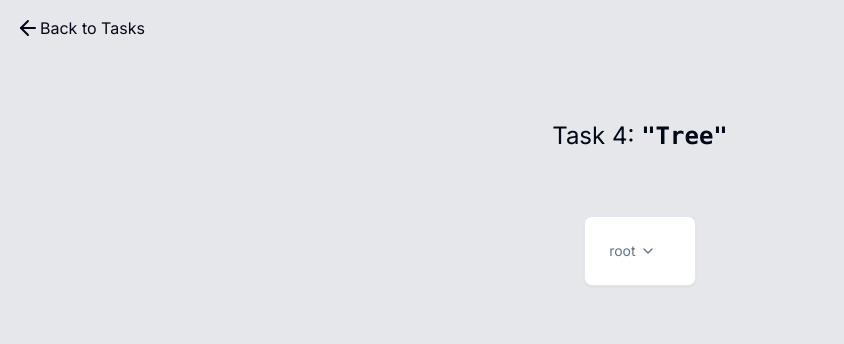
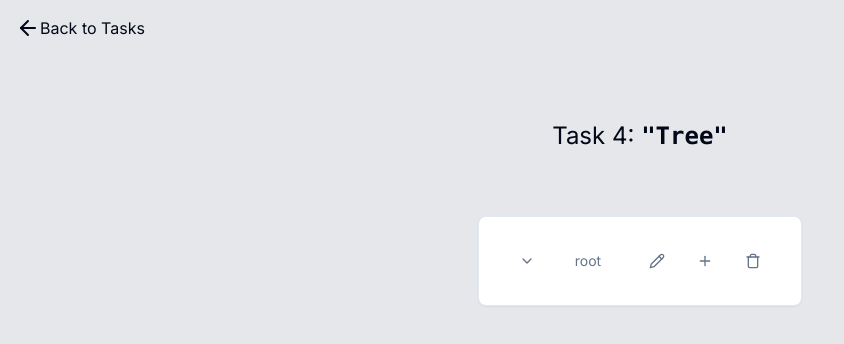
Before and after one commit to kicky1/interview, a Next.js app: page /task/tree in a window 1280 px wide. Shown: the top 344 px of the page, without its empty margins (0-844 px from the left). Built offline with nearby package versions, Linux system fonts and the light colour scheme.

Commit message:
feat: add task 4 with tree structure

```diff
--- a/app/task/tree/page.tsx
+++ b/app/task/tree/page.tsx
@@ -6,7 +6,10 @@ import {
   CardHeader,
   CardDescription,
 } from '@/components/ui/card';
-import { ChevronDown, ChevronUp } from 'lucide-react';
+import { ChevronDown, ChevronUp, Plus, Pencil, X, Check, Trash } from 'lucide-react';
+import { Button } from '@/components/ui/button';
+import { v4 as uuidv4 } from 'uuid';
+import { Input } from '@/components/ui/input';
 
 type TTree = {
   id: number;
@@ -15,7 +18,7 @@ type TTree = {
   children: TTree[];
 };
 
-const tree: TTree = {
+const treeObject: TTree = {
   id: 1,
   name: 'root',
   depth: 0,
@@ -75,11 +78,15 @@ const tree: TTree = {
 };
 
 type TreeStructureProps = {
-  tree: TTree[];
+  treeObject: TTree[];
 };
 
-function TreeStructure({ tree }: TreeStructureProps) {
+function TreeStructure({ treeObject }: TreeStructureProps) {
   const [visibleNodes, setVisibleNodes] = useState<number[]>([]);
+  const [tree, setTree] = useState<TTree[]>(treeObject);
+  const [editName, setEditName] = useState<string>('');
+  const [isEditing, setIsEditing] = useState<boolean>(false);
+
 
   const toggleVisibility = (nodeId: number) => {
     if (visibleNodes.includes(nodeId)) {
@@ -87,6 +94,46 @@ function TreeStructure({ tree }: TreeStructureProps) {
     } else {
       setVisibleNodes([...visibleNodes, nodeId]);
     }
+  };
+
+  const handleAcceptChange = (nodeId: number) => {
+    const newTree = tree.map((node: TTree) => {
+      if (node.id === nodeId) {
+        return {
+          ...node,
+          name: editName,
+        };
+      }
+      return node;
+    });
+    setTree(newTree)
+    setIsEditing(false);
+  }
+
+
+  const handleAddNode = (newNode: TTree) => {
+    const childNode = {
+      id: Math.floor(Math.random() * 1000),
+      name: 'new node',
+      depth: newNode.depth + 1,
+      children: [],
+    };
+
+    const newTree = tree.map((node: TTree) => {
+      if (node.id === newNode.id) {
+        return {
+          ...node,
+          children: [...node.children, childNode],
+        };
+      }
+      return node;
+    });
+    setTree([...newTree]);
+  }
+
+  const handleDeleteNode = (nodeToDelete: TTree) => {
+    const newTree = tree.filter((node: TTree) => node.id !== nodeToDelete.id);
+    setTree([...newTree]);
   };
 
   return (
@@ -97,26 +144,68 @@ function TreeStructure({ tree }: TreeStructureProps) {
             <CardHeader>
               <CardDescription>
                 <div className="flex items-center">
-                  {node.name}
                   {node.children.length > 0 &&
                     (visibleNodes.includes(node.id) ? (
-                      <ChevronUp
-                        className="ml-1 w-4 h-4 hover:bg-gray-300 hover:rounded-sm hover:border hover:cursor-pointer"
-                        onClick={() => toggleVisibility(node.id)}
+                      <Button className='mr-2' variant="ghost" onClick={() => toggleVisibility(node.id)}>
+                        <ChevronUp className="w-4 h-4" />
+                      </Button>
+                    ) : (
+                      <Button className='mr-2' variant="ghost" onClick={() => toggleVisibility(node.id)}>
+                        <ChevronDown className="w-4 h-4" />
+                      </Button>
+                    ))}
+                    {isEditing ?
+                      <Input
+                        type="text"
+                        value={editName}
+                        className="w-1/2"
+                        onChange={(e) => setEditName(e.target.value)}
+                        onKeyDown={(e) => {
+                          if (e.key === 'Enter') {
+                            handleAcceptChange(node.id);
+                          } else if (e.key === 'Escape') {
+                            setIsEditing(false);
+                          }
+                        }}
                       />
-                    ) : (
-                      <ChevronDown
-                        className="ml-1 w-4 h-4 hover:bg-gray-300 hover:rounded-sm hover:border hover:cursor-pointer"
-                        onClick={() => toggleVisibility(node.id)}
-                      />
-                    ))}
+                    :
+                      <span className='ml-4'>{node.name}</span>
+                    }
+                    <div className='flex grow'></div>
+                    {isEditing ?
+                    <>
+                      <Button className='ml-8' variant="ghost" onClick={() => handleAcceptChange(node.id)}>
+                        <Check className="w-4 h-4" />
+                      </Button>
+                        <Button variant="ghost" onClick={() => setIsEditing(false)}>
+                        <X className="w-4 h-4" />
+                      </Button>
+                    </>
+                    :
+                    <>
+                      <Button className='ml-8' variant="ghost" onClick={() => {
+                        setEditName(node.name)
+                        setIsEditing(true)}
+                        }>
+                        <Pencil className="w-4 h-4" />
+                      </Button>
+                      <Button variant="ghost" onClick={() => handleAddNode(node)}>
+                        <Plus className="w-4 h-4" />
+                      </Button>
+                      <Button variant="ghost" onClick={() => handleDeleteNode(node)}>
+                        <Trash className="w-4 h-4" />
+                      </Button>
+                    </>
+                  }
                 </div>
               </CardDescription>
             </CardHeader>
           </Card>
           {visibleNodes.includes(node.id) && node.children.length > 0 && (
             <div className="pl-5">
-              <TreeStructure tree={node.children} />
+              {node.children.map((childNode) => (
+                <TreeStructure key={childNode.id} treeObject={[childNode]} />
+              ))}
             </div>
           )}
         </>
@@ -124,6 +213,9 @@ function TreeStructure({ tree }: TreeStructureProps) {
     </>
   );
 }
+
+
+
 
 export default function Page() {
   return (
@@ -135,7 +227,7 @@ export default function Page() {
         <div className="flex flex-col items-center justify-start mt-16">
           <div className="w-full">
             <div className="container text-start px-4 sm:px-8">
-              <TreeStructure tree={[tree]} />
+              <TreeStructure key={treeObject.id} treeObject={[treeObject]} />
             </div>
           </div>
         </div>
--- a/components/Tasks/TaskCard.tsx
+++ b/components/Tasks/TaskCard.tsx
@@ -9,16 +9,18 @@ import {
 import Link from 'next/link';
 import { Button } from '../ui/button';
 import { cn } from '@/lib/utils';
+import { Badge } from '../ui/badge';
 
 type CardProps = React.ComponentProps<typeof Card>;
 type Props = CardProps & {
   cardId: number;
   title: string;
   description: string;
+  badge: string;
   link: string;
 };
 
-export default function TaskCard({ title, description, cardId, link }: Props) {
+export default function TaskCard({ title, description, cardId, badge, link }: Props) {
   return (
     <>
       <Card>
@@ -26,7 +28,8 @@ export default function TaskCard({ title, description, cardId, link }: Props) {
           <CardTitle>{title}</CardTitle>
           <CardDescription className="pt-2">{description}</CardDescription>
         </CardHeader>
-        <CardFooter className="justify-end">
+        <CardFooter className="justify-between">
+          <Badge variant={badge.toLowerCase()}>{badge}</Badge>
           <Link href={`/task/${link}`}>
             <Button variant={'outline'} className="border-2">
               Task {cardId}
--- a/components/Tasks/Tasks.tsx
+++ b/components/Tasks/Tasks.tsx
@@ -13,6 +13,7 @@ export default function Tasks() {
               cardId={item.id}
               title={item.title}
               description={item.description}
+              badge={item.badge}
               link={item.link}
             />
           </div>
--- /dev/null
+++ b/components/ui/badge.tsx
@@ -0,0 +1,44 @@
+import * as React from "react"
+import { cva, type VariantProps } from "class-variance-authority"
+
+import { cn } from "@/lib/utils"
+
+
+
+const badgeVariants = cva(
+  "inline-flex items-center rounded-full border px-2.5 py-0.5 text-xs font-semibold transition-colors focus:outline-none focus:ring-2 focus:ring-ring focus:ring-offset-2",
+  {
+    variants: {
+      variant: {
+        default:
+          "border-transparent bg-primary text-primary-foreground hover:bg-primary/80",
+        secondary:
+          "border-transparent bg-secondary text-secondary-foreground hover:bg-secondary/80",
+        easy:
+          "border-transparent bg-green-200 text-secondary-foreground hover:bg-green/80",
+        medium:
+          "border-transparent bg-orange-200 text-secondary-foreground hover:bg-orange/80",
+        hard:
+          "border-transparent bg-red-200 text-secondary-foreground hover:bg-red/80",
+        destructive:
+          "border-transparent bg-destructive text-destructive-foreground hover:bg-destructive/80",
+        outline: "text-foreground",
+      },
+    },
+    defaultVariants: {
+      variant: "default",
+    },
+  }
+)
+
+export interface BadgeProps
+  extends React.HTMLAttributes<HTMLDivElement>,
+    VariantProps<typeof badgeVariants> {}
+
+function Badge({ className, variant, ...props }: BadgeProps) {
+  return (
+    <div className={cn(badgeVariants({ variant }), className)} {...props} />
+  )
+}
+
+export { Badge, badgeVariants }
--- a/dataset/tasksData.ts
+++ b/dataset/tasksData.ts
@@ -3,6 +3,7 @@ export const tasksData = [
     id: 1,
     title: 'T.1',
     link: 'points',
+    badge: 'Medium',
     description:
       'Create an application in which points are added and displayed in a designated field using mouse presses. Next, create three buttons. The first to clear everything, the second to undo the dot display and the last to restore the dot display.',
   },
@@ -10,6 +11,7 @@ export const tasksData = [
     id: 2,
     title: 'T.2',
     link: 'loginform',
+    badge: 'Easy',
     description:
       'Create an application where the user can log in using a form. The login button must be disabled if the username is empty and the password has less than six letters. Also, the button must be disabled in case of a login action. An error message must be displayed in case of invalid login.',
   },
@@ -17,6 +19,7 @@ export const tasksData = [
     id: 3,
     title: 'T.3',
     link: 'sortingtable',
+    badge: 'Medium',
     description:
       'Create an application that allows you to retrieve data from the api and then display it in a table. The table should allow you to sort and filter the data. Also add pagination.',
   },
@@ -24,7 +27,8 @@ export const tasksData = [
     id: 4,
     title: 'T.4',
     link: 'tree',
+    badge: 'Easy',
     description:
-      'Create an application that allows you to display a tree structure with nested elements.',
+      'Create an application that allows you to display a tree structure with nested elements. Additionally, add the ability to add, edit and remove elements from the tree.',
   },
 ];
```
Also changed, not shown: package.json (+3 -13 lines), tsconfig.json (+18 -4 lines), .eslintrc.js, .eslintrc.json (deleted), 1 other file (tests, documents, lock files or other folders).
